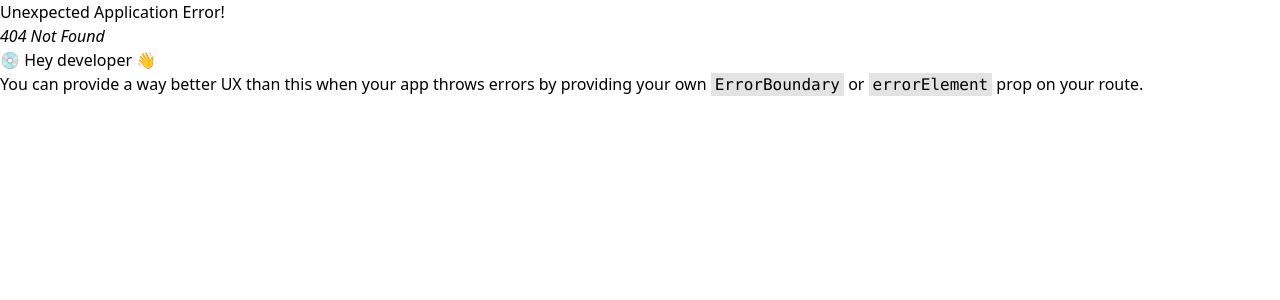
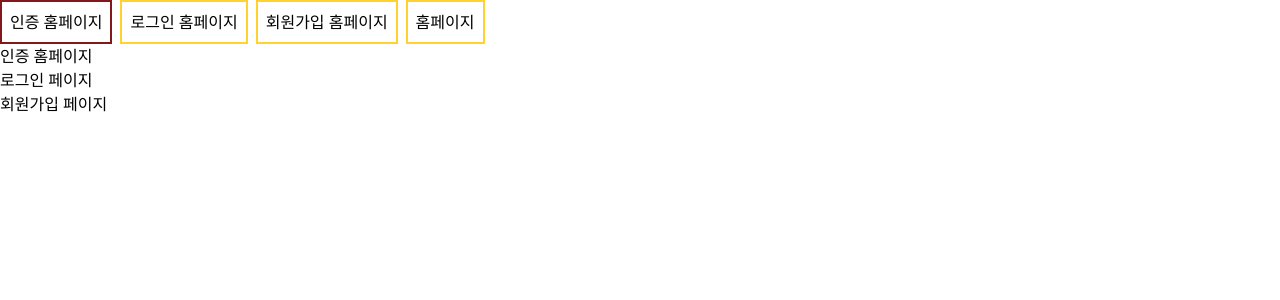
Before and after one commit to jintheog/SeSAc_Learning2025-26, a React (Vite) app in the folder react/react-router-app/: page /auth in a window 1280 px wide. Before the commit this address had no page. Shown: the top 300 px of the page. Built offline with nearby package versions, Linux system fonts and the light colour scheme.

Commit message:
router nested

```diff
--- a/react/react-router-app/src/layout/AuthLayout.jsx
+++ b/react/react-router-app/src/layout/AuthLayout.jsx
@@ -1,5 +1,47 @@
 import React from "react";
+import { Outlet } from "react-router-dom";
+import { NavLink } from "react-router-dom";
+export default function AuthLayout() {
+  // NavLink 기본 class
+  const baseClass = `border-2 border-amber-300 p-2`;
 
-export default function AuthLayout() {
-  return <div>AuthLayout</div>;
+  // NavLink 활성화 class
+  const activeClass = `border-2 border-red-900`;
+
+  return (
+    <div>
+      <div className="flex gap-2">
+        {/** JSX 보간법 + 템플릿 리터럴 + 화살표 함수 혼합 */}
+        {/** 삼항연산자는 표현식이라서 템플릿 리터럴이 적용 가능하다 */}
+        <NavLink
+          className={({ isActive }) =>
+            `${baseClass} ${isActive ? activeClass : ""}`
+          }
+          to="/auth"
+        >
+          인증 홈페이지
+        </NavLink>
+        <NavLink
+          className={({ isActive }) =>
+            `${baseClass} ${isActive ? activeClass : ""}`
+          }
+          to="/auth/login"
+        >
+          로그인 홈페이지
+        </NavLink>
+        <NavLink
+          className={({ isActive }) =>
+            `${baseClass} ${isActive ? activeClass : ""}`
+          }
+          to="/auth/signup"
+        >
+          회원가입 홈페이지
+        </NavLink>
+        <NavLink className={`${baseClass}`} to="/">
+          홈페이지
+        </NavLink>
+      </div>
+      <Outlet />
+    </div>
+  );
 }
--- a/react/react-router-app/src/layout/RootLayout.jsx
+++ b/react/react-router-app/src/layout/RootLayout.jsx
@@ -11,6 +11,7 @@ export default function RootLayout() {
         <Link to="/">홈페이지</Link>
         <Link to="/about">소개페이지</Link>
         <Link to="/profile">사용자 정보 페이지</Link>
+        <Link to="/auth">인증 페이지</Link>
       </div>
       {/** Outlet 컴포넌트 : 중첩된 자식 컴포넌트가 위치할 구멍 */}
       <Outlet />
--- /dev/null
+++ b/react/react-router-app/src/pages/AuthPages/AuthHome.jsx
@@ -0,0 +1,15 @@
+import React from "react";
+import { Link } from "react-router-dom";
+export default function AuthHome() {
+  return (
+    <div>
+      인증 홈페이지
+      <div className="flex flex-col gpa-4">
+        {/** 로그인 페이지 이동 Link */}
+        <Link to="/auth/login">로그인 페이지</Link>
+        {/**회원가입 페이지 이동 Link */}
+        <Link to="/auth/signup">회원가입 페이지</Link>
+      </div>
+    </div>
+  );
+}
--- a/react/react-router-app/src/pages/AuthPages/Signup.jsx
+++ b/react/react-router-app/src/pages/AuthPages/Signup.jsx
@@ -0,0 +1,5 @@
+import React from "react";
+
+export default function Signup() {
+  return <div>Signup</div>;
+}
--- a/react/react-router-app/src/router/index.js
+++ b/react/react-router-app/src/router/index.js
@@ -10,11 +10,16 @@ import { createBrowserRouter } from "react-router-dom";
 
 // 레이아웃 컴포넌트 불러오기
 import RootLayout from "../layout/RootLayout";
+import AuthLayout from "../layout/AuthLayout";
 
 // 페이지 컴포넌트 불러오기
 import Home from "../pages/RootPages/Home";
 import About from "../pages/RootPages/About";
 import Profile from "../pages/RootPages/Profile";
+
+import AuthHome from "../pages/AuthPages/AuthHome";
+import Login from "../pages/AuthPages/Login";
+import Signup from "../pages/AuthPages/Signup";
 
 //라우터 설정 생성
 const router = createBrowserRouter([
@@ -52,6 +57,28 @@ const router = createBrowserRouter([
       },
     ],
   },
+
+  // AuthLayout 경로 설정
+  {
+    path: "/auth",
+    Component: AuthLayout,
+    children: [
+      {
+        index: true,
+        Component: AuthHome,
+      },
+      //로그인 경로(path)와 Component 설정
+      {
+        path: "login",
+        Component: Login,
+      },
+      //회원가입 경로(path)와 Component 설정
+      {
+        path: "signup",
+        Component: Signup,
+      },
+    ],
+  },
 ]);
 
 export default router;
```
